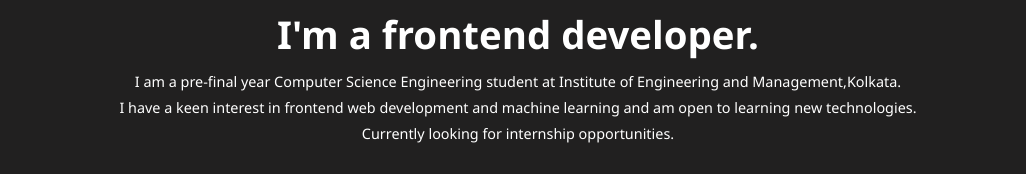
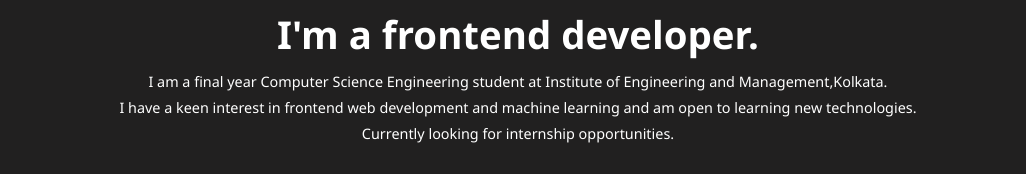
Before and after one commit to SoumitaM/Portfolio, a plain HTML site: page index.html in a window 1280 px wide. Shown: the part 397-571 px from the top of the page, without its empty margins (122-1148 px from the left). Drawn offline with nearby package versions, Linux system fonts and the light colour scheme.

Commit message:
Update index.html

```diff
--- a/index.html
+++ b/index.html
@@ -29,7 +29,7 @@
       <div class="home-content">
         <h1>Hi,it's <span>Soumita</span></h1>
         <h3>I'm a frontend developer.</h3>
-        <p>I am a pre-final year Computer Science Engineering student at Institute of Engineering and Management,Kolkata.<br>I have a keen interest in frontend web development and machine learning and am open to learning new technologies.<br>Currently looking for internship opportunities. </p>
+        <p>I am a final year Computer Science Engineering student at Institute of Engineering and Management,Kolkata.<br>I have a keen interest in frontend web development and machine learning and am open to learning new technologies.<br>Currently looking for internship opportunities. </p>
         <div class="social-icons">
           <a href="https://github.com/SoumitaM">
             <i class="bx bxl-github"></i>
```
